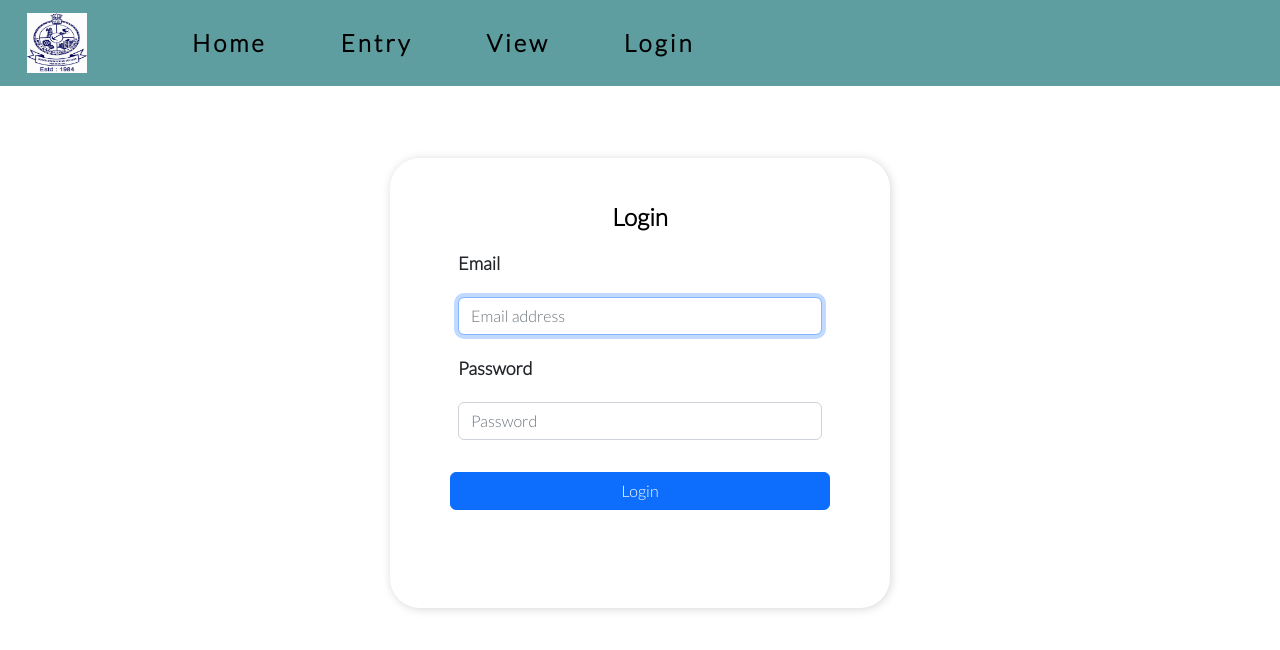
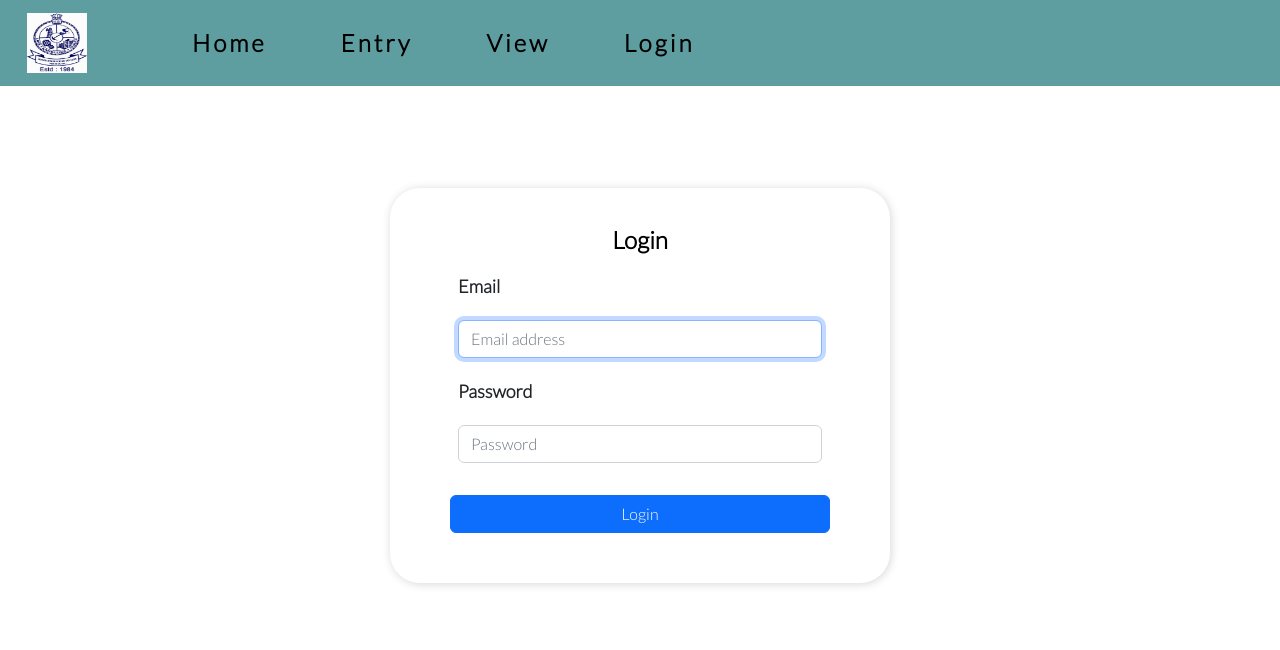
Before and after one commit to BHARATH2503/Leave-and-OD-Management, a React (Create React App) app in the folder client/: page /login in a window 1280 px wide. Shown: the top 650 px of the page. Built offline with nearby package versions, Linux system fonts and the light colour scheme; no server answers; a web font is replaced by a local one.

Commit message:
Update Login.css

```diff
--- a/client/src/css/Login.css
+++ b/client/src/css/Login.css
@@ -9,11 +9,10 @@
 
 .Auth-form {
     width: 500px;
-    height: 450px;
+    height:auto;
     box-shadow: rgba(0, 0, 0, 0.16) 1px 1px 10px;
-    padding-top: 20px;
-    padding-bottom: 10px;
-    margin-top: -30px;
+    padding-top: 1%;
+    padding-bottom: 50px;
     border-radius: 30px;
 
 }
```
